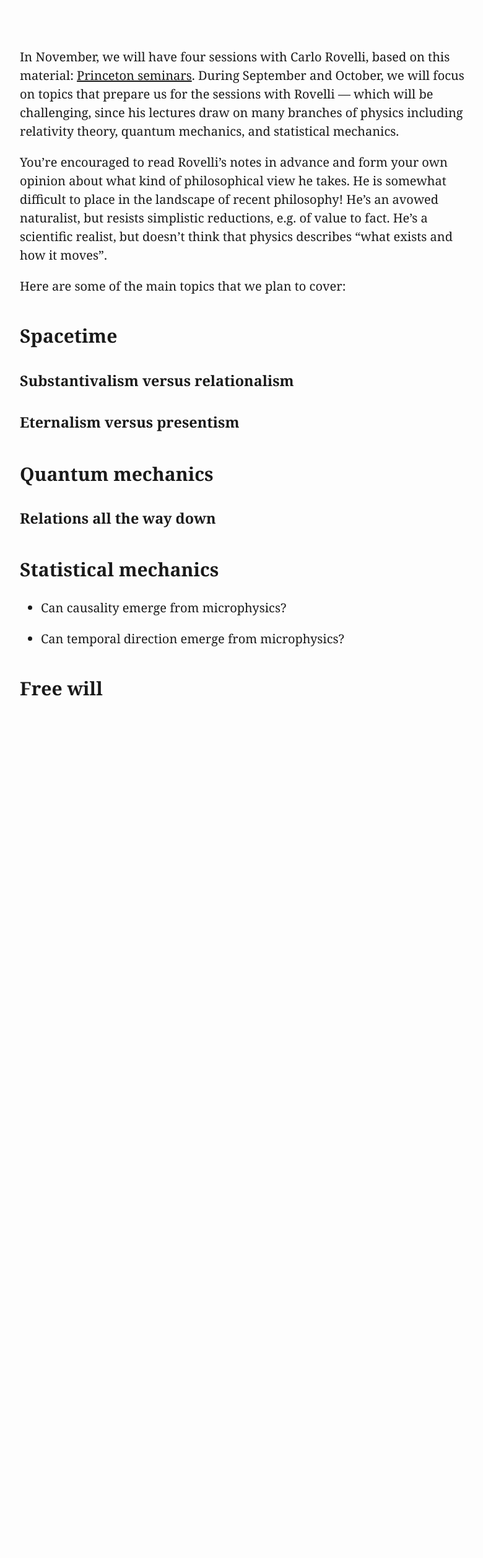
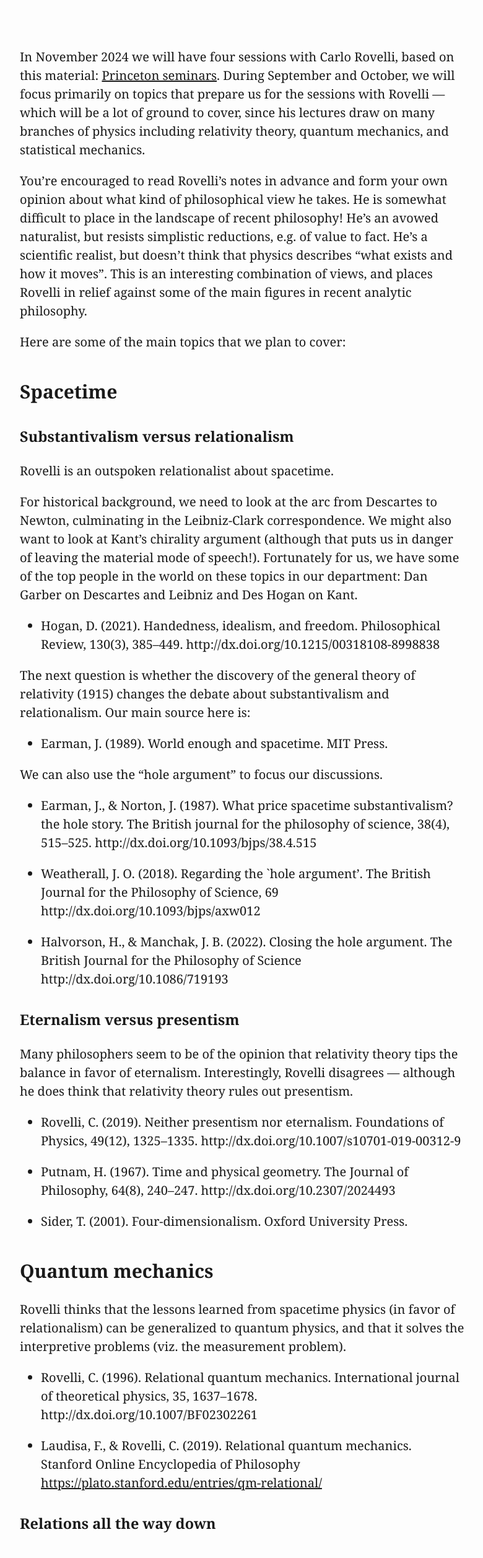
Before and after one commit to hhalvors/phi538_f2024, a plain HTML site: page index.html in a window 1280 px wide. Shown: the part 226-2740 px from the top of the page at 62% size, without its empty margins (248-1028 px from the left). Before the commit the page ends 1434 px from the top, so only its background shows below. Drawn offline with Linux system fonts and the light colour scheme.

Commit message:
updates to syllabus

```diff
--- a/index.html
+++ b/index.html
@@ -169,24 +169,82 @@
 <h1 class="title">Philosophy of Physics</h1>
 <p class="author">Hans Halvorson</p>
 </header>
-<p>In November, we will have four sessions with Carlo Rovelli, based on
-this material: <a href="https://arxiv.org/abs/2407.01989">Princeton
-seminars</a>. During September and October, we will focus on topics that
-prepare us for the sessions with Rovelli — which will be challenging,
-since his lectures draw on many branches of physics including relativity
-theory, quantum mechanics, and statistical mechanics.</p>
+<p>In November 2024 we will have four sessions with Carlo Rovelli, based
+on this material: <a href="https://arxiv.org/abs/2407.01989">Princeton
+seminars</a>. During September and October, we will focus primarily on
+topics that prepare us for the sessions with Rovelli — which will be a
+lot of ground to cover, since his lectures draw on many branches of
+physics including relativity theory, quantum mechanics, and statistical
+mechanics.</p>
 <p>You’re encouraged to read Rovelli’s notes in advance and form your
 own opinion about what kind of philosophical view he takes. He is
 somewhat difficult to place in the landscape of recent philosophy! He’s
 an avowed naturalist, but resists simplistic reductions, e.g. of value
 to fact. He’s a scientific realist, but doesn’t think that physics
-describes “what exists and how it moves”.</p>
+describes “what exists and how it moves”. This is an interesting
+combination of views, and places Rovelli in relief against some of the
+main figures in recent analytic philosophy.</p>
 <p>Here are some of the main topics that we plan to cover:</p>
 <h2 id="spacetime">Spacetime</h2>
 <h3 id="substantivalism-versus-relationalism">Substantivalism versus
 relationalism</h3>
+<p>Rovelli is an outspoken relationalist about spacetime.</p>
+<p>For historical background, we need to look at the arc from Descartes
+to Newton, culminating in the Leibniz-Clark correspondence. We might
+also want to look at Kant’s chirality argument (although that puts us in
+danger of leaving the material mode of speech!). Fortunately for us, we
+have some of the top people in the world on these topics in our
+department: Dan Garber on Descartes and Leibniz and Des Hogan on
+Kant.</p>
+<ul>
+<li>Hogan, D. (2021). Handedness, idealism, and freedom. Philosophical
+Review, 130(3), 385–449. http://dx.doi.org/10.1215/00318108-8998838</li>
+</ul>
+<p>The next question is whether the discovery of the general theory of
+relativity (1915) changes the debate about substantivalism and
+relationalism. Our main source here is:</p>
+<ul>
+<li>Earman, J. (1989). World enough and spacetime. MIT Press.</li>
+</ul>
+<p>We can also use the “hole argument” to focus our discussions.</p>
+<ul>
+<li><p>Earman, J., &amp; Norton, J. (1987). What price spacetime
+substantivalism? the hole story. The British journal for the philosophy
+of science, 38(4), 515–525.
+http://dx.doi.org/10.1093/bjps/38.4.515</p></li>
+<li><p>Weatherall, J. O. (2018). Regarding the `hole argument’. The
+British Journal for the Philosophy of Science, 69
+http://dx.doi.org/10.1093/bjps/axw012</p></li>
+<li><p>Halvorson, H., &amp; Manchak, J. B. (2022). Closing the hole
+argument. The British Journal for the Philosophy of Science
+http://dx.doi.org/10.1086/719193</p></li>
+</ul>
 <h3 id="eternalism-versus-presentism">Eternalism versus presentism</h3>
+<p>Many philosophers seem to be of the opinion that relativity theory
+tips the balance in favor of eternalism. Interestingly, Rovelli
+disagrees — although he does think that relativity theory rules out
+presentism.</p>
+<ul>
+<li><p>Rovelli, C. (2019). Neither presentism nor eternalism.
+Foundations of Physics, 49(12), 1325–1335.
+http://dx.doi.org/10.1007/s10701-019-00312-9</p></li>
+<li><p>Putnam, H. (1967). Time and physical geometry. The Journal of
+Philosophy, 64(8), 240–247. http://dx.doi.org/10.2307/2024493</p></li>
+<li><p>Sider, T. (2001). Four-dimensionalism. Oxford University
+Press.</p></li>
+</ul>
 <h2 id="quantum-mechanics">Quantum mechanics</h2>
+<p>Rovelli thinks that the lessons learned from spacetime physics (in
+favor of relationalism) can be generalized to quantum physics, and that
+it solves the interpretive problems (viz. the measurement problem).</p>
+<ul>
+<li><p>Rovelli, C. (1996). Relational quantum mechanics. International
+journal of theoretical physics, 35, 1637–1678.
+http://dx.doi.org/10.1007/BF02302261</p></li>
+<li><p>Laudisa, F., &amp; Rovelli, C. (2019). Relational quantum
+mechanics. Stanford Online Encyclopedia of Philosophy <a
+href="https://plato.stanford.edu/entries/qm-relational/">https://plato.stanford.edu/entries/qm-relational/</a></p></li>
+</ul>
 <h3 id="relations-all-the-way-down">Relations all the way down</h3>
 <h2 id="statistical-mechanics">Statistical mechanics</h2>
 <ul>
@@ -194,5 +252,7 @@ relationalism</h3>
 <li><p>Can temporal direction emerge from microphysics?</p></li>
 </ul>
 <h2 id="free-will">Free will</h2>
+<p>Rovelli seems to be a compatibilist: physical determinism is
+compatible with free will.</p>
 </body>
 </html>
```
